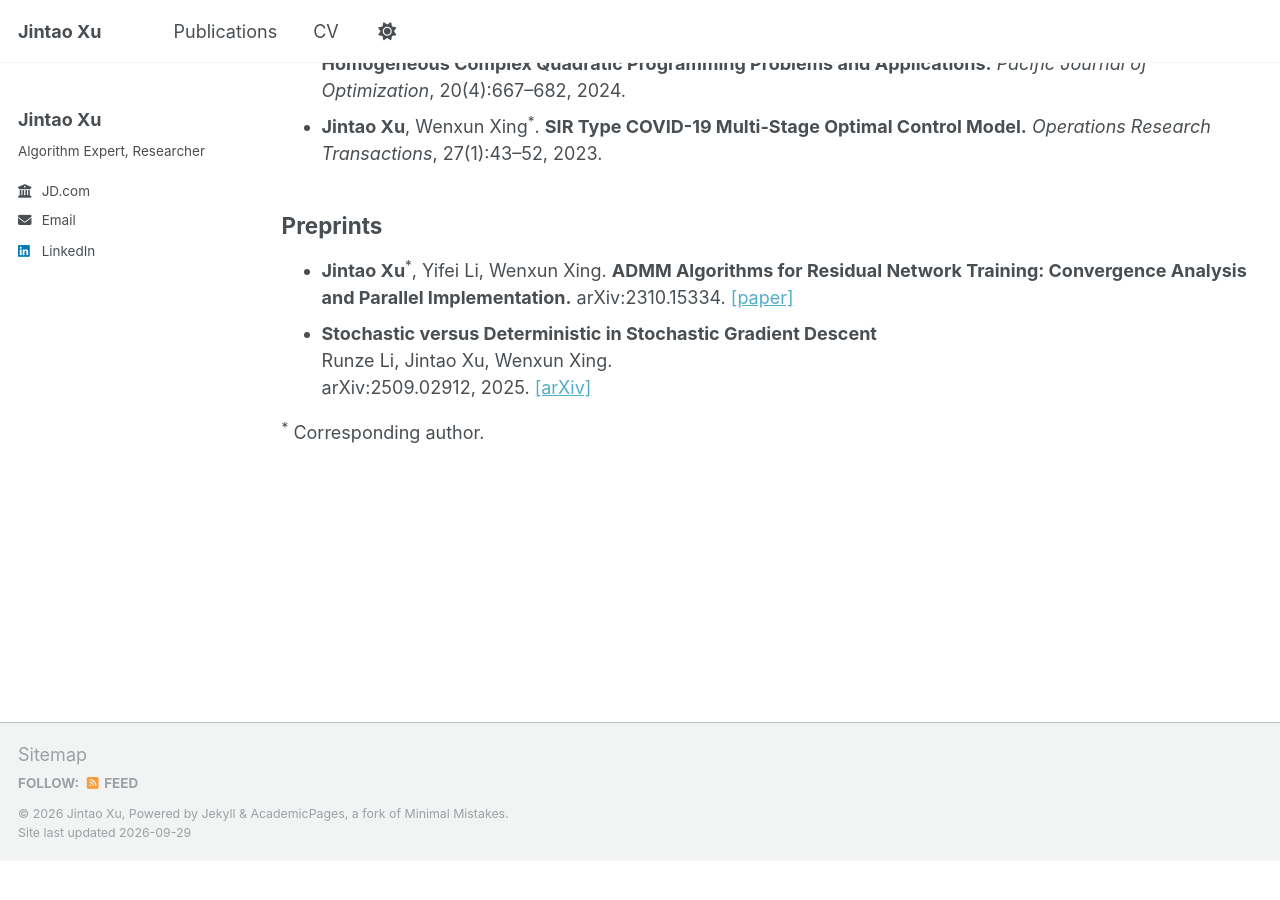
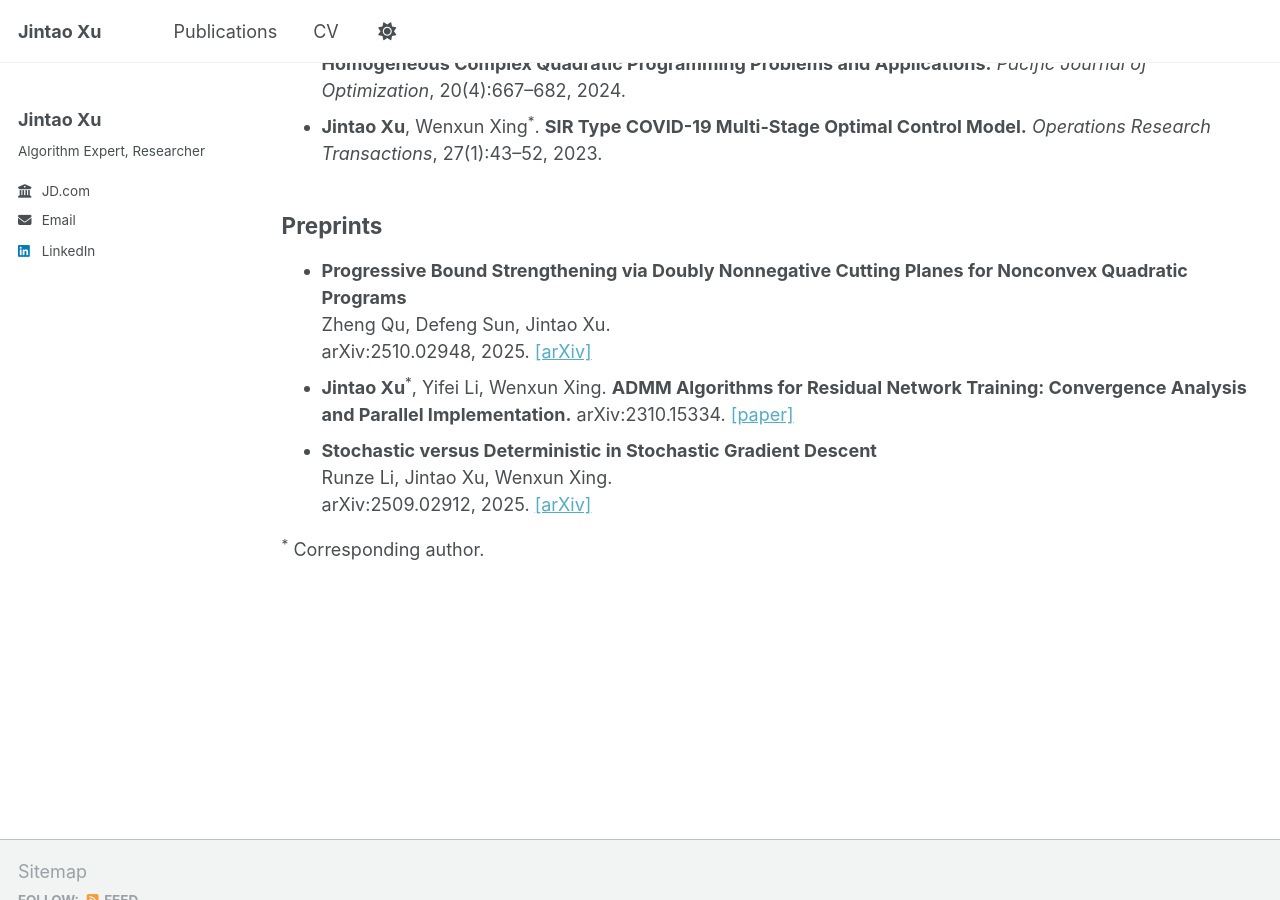
Before and after one commit to JintaoXuMath/JintaoXuMath.github.io, a Jekyll site: the page built from _pages/publications.html, in a window 1280 px wide and 900 px high, scrolled down 968 px. Built offline with Jekyll 4.4.1, drawn with Linux system fonts in a browser that asks for light colours; before the commit the page ends 1828 px from its top, so only the background shows below that.

Commit message:
Update publications.html

```diff
--- a/_pages/publications.html
+++ b/_pages/publications.html
@@ -34,7 +34,15 @@ author_profile: true
 <h2>Preprints</h2>
 
 <ul>
-  <li><strong>Jintao Xu</strong><sup>*</sup>, Yifei Li, Wenxun Xing. <strong>ADMM Algorithms for Residual Network Training: Convergence Analysis and Parallel Implementation.</strong> arXiv:2310.15334. <a href="https://arxiv.org/abs/2310.15334">[paper]</a></li>
+  <li>
+  <strong>Progressive Bound Strengthening via Doubly Nonnegative Cutting Planes for Nonconvex Quadratic Programs</strong><br>
+  Zheng Qu, Defeng Sun, Jintao Xu.<br>
+  arXiv:2510.02948, 2025.
+  <a href="https://arxiv.org/abs/2510.02948" target="_blank">[arXiv]</a>
+</li>
+<li>
+  <strong>Jintao Xu</strong><sup>*</sup>, Yifei Li, Wenxun Xing. <strong>ADMM Algorithms for Residual Network Training: Convergence Analysis and Parallel Implementation.</strong> arXiv:2310.15334. <a href="https://arxiv.org/abs/2310.15334">[paper]</a>
+</li>
 <li>
   <strong>Stochastic versus Deterministic in Stochastic Gradient Descent</strong><br>
   Runze Li, Jintao Xu, Wenxun Xing.<br>
```
